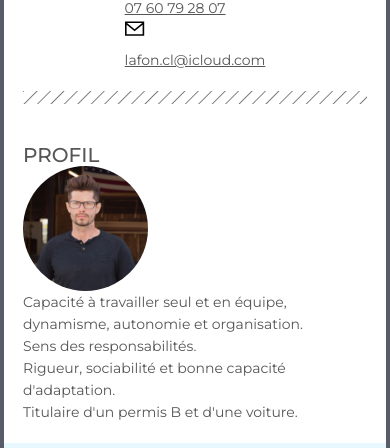
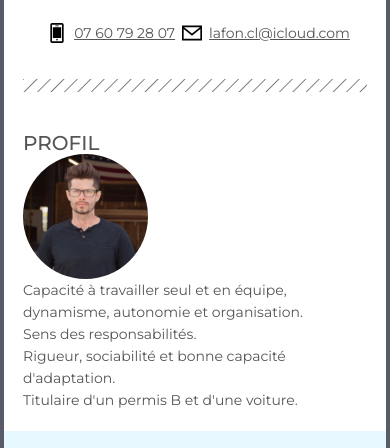
Before and after one commit to L-Clem/CV, a plain HTML site: page index.html in a window 390 px wide. Shown: the part 226-674 px from the top of the page. Drawn offline with Linux system fonts and the light colour scheme.

Commit message:
Refonte presentataion responsive fin v1

```diff
--- a/index.html
+++ b/index.html
@@ -22,24 +22,22 @@
                         33370, Loupes ; France
                     </h2>
                 </div>
-                <div>
                 <ul>
+                    <li>
                         <svg xmlns="http://www.w3.org/2000/svg" viewBox="0 0 24 24">
                             <path
                                 d="M17.5 2c.276 0 .5.224.5.5v19c0 .276-.224.5-.5.5h-11c-.276 0-.5-.224-.5-.5v-19c0-.276.224-.5.5-.5h11zm2.5 0c0-1.104-.896-2-2-2h-12c-1.104 0-2 .896-2 2v20c0 1.104.896 2 2 2h12c1.104 0 2-.896 2-2v-20zm-9.5 1h3c.276 0 .5.224.5.501 0 .275-.224.499-.5.499h-3c-.275 0-.5-.224-.5-.499 0-.277.225-.501.5-.501zm1.5 18c-.553 0-1-.448-1-1s.447-1 1-1c.552 0 .999.448.999 1s-.447 1-.999 1zm5-3h-10v-13h10v13z" />
                         </svg>
-                        <li>
                         <a href="tel:+33760792807">07 60 79 28 07</a>
                     </li>
-                        <svg xmlns="http://www.w3.org/2000/svg" viewBox="0 0 30 30">
+                    <li>
+                        <svg xmlns="http://www.w3.org/2000/svg" viewBox="0 0 24 24">
                             <path
                                 d="M0 3v18h24v-18h-24zm21.518 2l-9.518 7.713-9.518-7.713h19.036zm-19.518 14v-11.817l10 8.104 10-8.104v11.817h-20z" />
                         </svg>
-                        <li>
                         <a href="mailto:lafon.cl@icloud.com">lafon.cl@icloud.com</a>
                     </li>
                 </ul>
-                </div>
             </div>
             <svg xmlns="http://www.w3.org/2000/svg" width="100%" height="13px">
                 <defs>
--- a/responsive.css
+++ b/responsive.css
@@ -1,4 +1,4 @@
-@media only screen and (max-width: 499px) {
+@media only screen and (max-width: 550px) {
   /* A4 simulation
 __________________________________________________________________________________________________________________________________________________________________________________________________*/
 
@@ -13,6 +13,11 @@ ________________________________________________________________________________
 
   /* Présentation
 __________________________________________________________________________________________________________________________________________________________________________________________________*/
+  #presentation > div * {
+    margin: 5px 0;
+    align-items: center;
+    text-align: center;
+  }
 
   #presentation div {
     display: flex;
@@ -21,19 +26,19 @@ ________________________________________________________________________________
     justify-content: center;
   }
 
-  #presentation div div h1 {
+  #presentation > div > div > h1 {
     justify-content: center;
     display: flex;
     flex-wrap: wrap;
   }
+
+  #presentation > div > ul {
+    width: auto;
+    justify-content: space-around;
+  }
 }
 
-
-
-
-
-
-@media only screen and (min-width: 500px) and (max-width: 800px) {
+@media only screen and (min-width: 551px) and (max-width: 800px) {
   /* A4 simulation
 __________________________________________________________________________________________________________________________________________________________________________________________________*/
 
@@ -46,4 +51,18 @@ ________________________________________________________________________________
     margin: 50px auto;
   }
 
+  /* Présentation
+__________________________________________________________________________________________________________________________________________________________________________________________________*/
+  #presentation > div * {
+    margin: 0 0;
+    align-items: center;
+    text-align: center;
+  }
+
+  #presentation > div > div {
+    display: flex;
+    height: auto;
+    flex-wrap: wrap;
+    justify-content: center;
+  }
 }
--- a/styles.css
+++ b/styles.css
@@ -2,7 +2,6 @@
 __________________________________________________________________________________________________________________________________________________________________________________________________*/
 
 @import url("https://fonts.googleapis.com/css2?family=Montserrat:wght@400;500;700&display=swap");
-
 
 /* Définitions de variables récurrentes
 __________________________________________________________________________________________________________________________________________________________________________________________________*/
@@ -10,11 +9,10 @@ ________________________________________________________________________________
 :root {
   --Default-Size: 20px;
   --Padding-A4: 5%;
-  --White: #FFFFFF;
-  --Lily_White: #E7F8FF;
+  --White: #ffffff;
+  --Lily_White: #e7f8ff;
   --Black: #000000;
 }
-
 
 /* Propriétés globales
 __________________________________________________________________________________________________________________________________________________________________________________________________*/
@@ -27,9 +25,8 @@ ________________________________________________________________________________
   font-family: "Montserrat", sans-serif;
 }
 
-
 body {
-  background: #585C68;
+  background: #585c68;
   font-size: 14px;
   line-height: 22px;
   color: #555555;
@@ -38,7 +35,6 @@ body {
 a {
   color: #555555;
 }
-
 
 /* Classes diverses
 __________________________________________________________________________________________________________________________________________________________________________________________________*/
@@ -80,8 +76,6 @@ ________________________________________________________________________________
   width: 50px;
 }
 
-
-
 /* A4 simulation
 __________________________________________________________________________________________________________________________________________________________________________________________________*/
 
@@ -94,11 +88,10 @@ ________________________________________________________________________________
   margin: 50px auto;
 }
 
-
 /* Catégories
 __________________________________________________________________________________________________________________________________________________________________________________________________*/
 
-.categorie{
+.categorie {
   padding: var(--Default-Size) var(--Padding-A4);
   display: flex;
   flex-wrap: wrap;
@@ -115,16 +108,15 @@ ________________________________________________________________________________
   background-color: var(--Lily_White);
 }
 
-
 /* Présentation
 __________________________________________________________________________________________________________________________________________________________________________________________________*/
 
-#presentation div {
+#presentation > div {
   display: flex;
   height: 60px;
 }
 
-#presentation div div {
+#presentation > div > div {
   display: flex;
   /* width: 100%; */
   flex-wrap: wrap;
@@ -132,29 +124,29 @@ ________________________________________________________________________________
   align-content: space-around;
 }
 
-#presentation div div:last-child {
+#presentation > div > ul {
   display: flex;
+  flex-wrap: wrap;
   align-content: space-around;
-}
-
-#presentation div:last-child {
-  justify-content: flex-end;
-  width: auto;
-}
-
-#presentation>svg {
-  margin: var(--Default-Size) 0 0 0;
+  width: min-content;
 }
 
 #presentation ul svg {
   fill: var(--Black);
-  width: 24px;
-  height: 24px;
+  width: 20px;
+  height: 20px;
+  justify-content: center;
+  margin: 0 7px;
 }
 
+#presentation li {
+  display: flex;
+  flex-wrap: nowrap;
+}
 
-
-
+#presentation > svg {
+  margin: var(--Default-Size) 0 0 0;
+}
 
 .profil div:last-child {
   display: flex;
@@ -163,7 +155,6 @@ ________________________________________________________________________________
   align-items: center;
   /* margin: calc(var(--default-size) / 2) 0px var(--default-size); */
 }
-
 
 .ex_professionnelles > div:last-child {
   position: relative;
@@ -258,8 +249,6 @@ ________________________________________________________________________________
   background-color: #98a8c2;
 }
 
-
-
 .education .titre {
   margin: var(--Default-Size) 0px 0px;
 }
@@ -312,7 +301,6 @@ ________________________________________________________________________________
   background-color: #98a8c2;
 }
 
-
 .competence .semi_gras {
   height: fit-content;
 }
@@ -346,7 +334,6 @@ progress::-moz-progress-bar {
   background-color: #a1e2f7;
   background-size: 35px 20px, 100% 100%, 100% 100%;
 }
-
 
 .hobbies ul {
   width: 100%;
```
Lines whose indentation alone changed are shown as unchanged.
